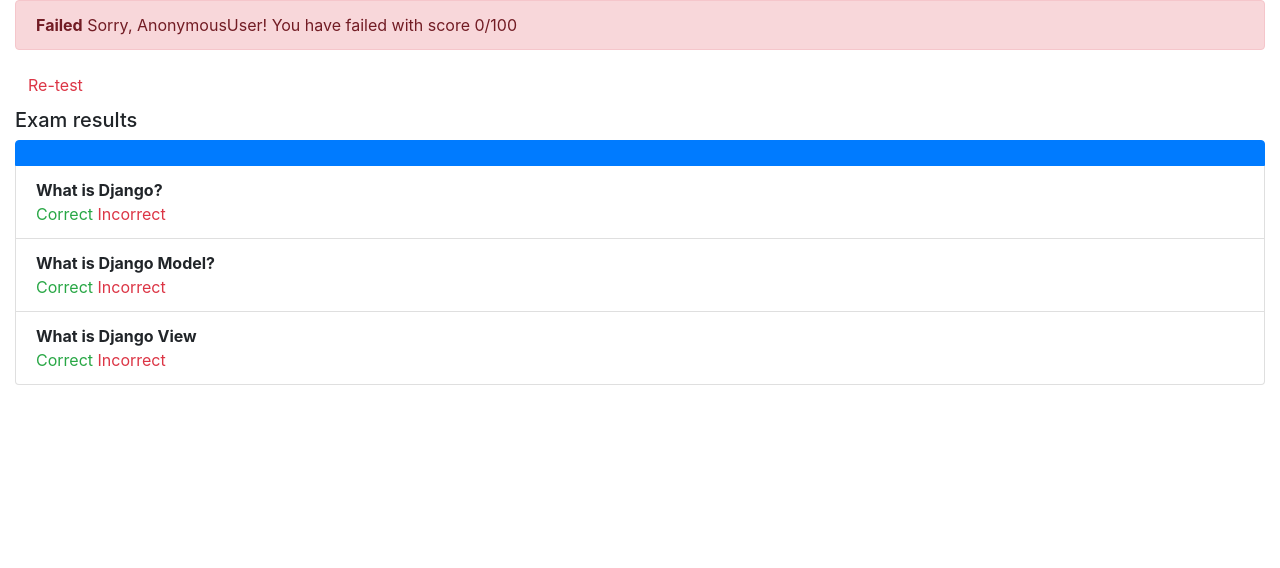
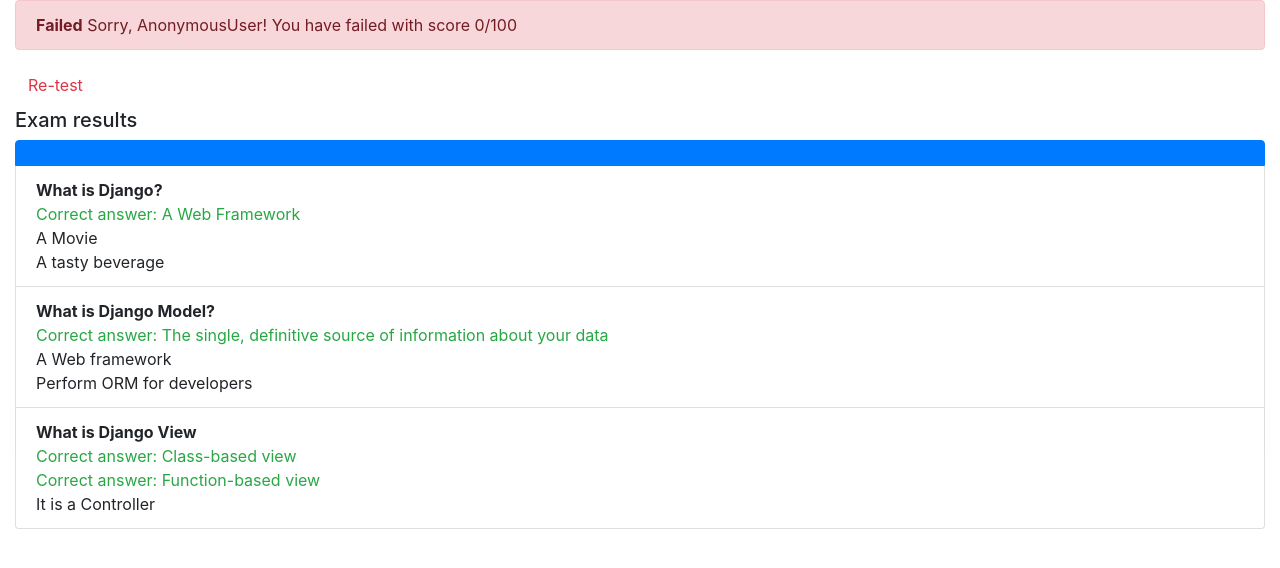
Before and after one commit to navesm/django-online-course-app, a Django app: page /onlinecourse/course/1/submission/1/result/ in a window 1280 px wide. Shown: the part 56-624 px from the top of the page. Run offline with Django 3.2, Linux system fonts and the light colour scheme; data comes from the database, SQL or seed files in the repository; both versions use the stored data as it was after the commit; some libraries are stand-ins or nearby versions.

Commit message:
Updated exam_result template. rendering properly with correct answers highlighted

```diff
--- a/onlinecourse/templates/onlinecourse/exam_result_bootstrap.html
+++ b/onlinecourse/templates/onlinecourse/exam_result_bootstrap.html
@@ -39,6 +39,7 @@
     {% if grade > 80 %}
     <div class="alert alert-success">
        <!--HINT Display passed info -->
+       <strong>Congratulations, {{user}}!</strong> You have passed the exam and completed the course with score {{grade}}/100
     </div>
         {% else %}
         <div class="alert alert-danger">
@@ -55,10 +56,15 @@
                 {% for question in course.question_set.all %}
                     <li class="list-group-item">
                         <strong>{{ question.question_text }}</strong><br>
-
-                            <span class="text-success">Correct</span>
-                            <span class="text-danger">Incorrect</span>
-
+                        {% for choice in question.choice_set.all %}
+                            {% if choice.is_correct%}
+                            <span class="text-success">Correct answer: {{choice.choice_text}}</span>
+                            <br>
+                            {% else %}
+                            {{choice.choice_text}}
+                            <br>
+                            {% endif %}
+                        {% endfor %}
                     </li>
                 {% endfor %}
             </ul>
--- a/onlinecourse/views.py
+++ b/onlinecourse/views.py
@@ -160,6 +160,8 @@ def show_exam_result(request, course_id, submission_id):
     total_score = 0
     total_questions = course.question_set.all().count()
 
+    selected_choices = submission.choices.values_list('choice_text', flat=True)
+
     for question in course.question_set.all():
         correct_choices = question.choice_set.filter(is_correct=True)
         if set(selected_ids).issuperset(correct_choices.values_list('id', flat=True)):
@@ -168,10 +170,13 @@ def show_exam_result(request, course_id, submission_id):
     percentage_correct = (total_score / total_questions) * 100
     grade = int(percentage_correct)
 
+
+
     context = {
         'course': course,
         'selected_ids': selected_ids,
         'grade': grade,
+        'selected_choices': selected_choices,
     }
 
     return render(request, 'onlinecourse/exam_result_bootstrap.html', context)
```
Also changed, not shown: db.sqlite3.
